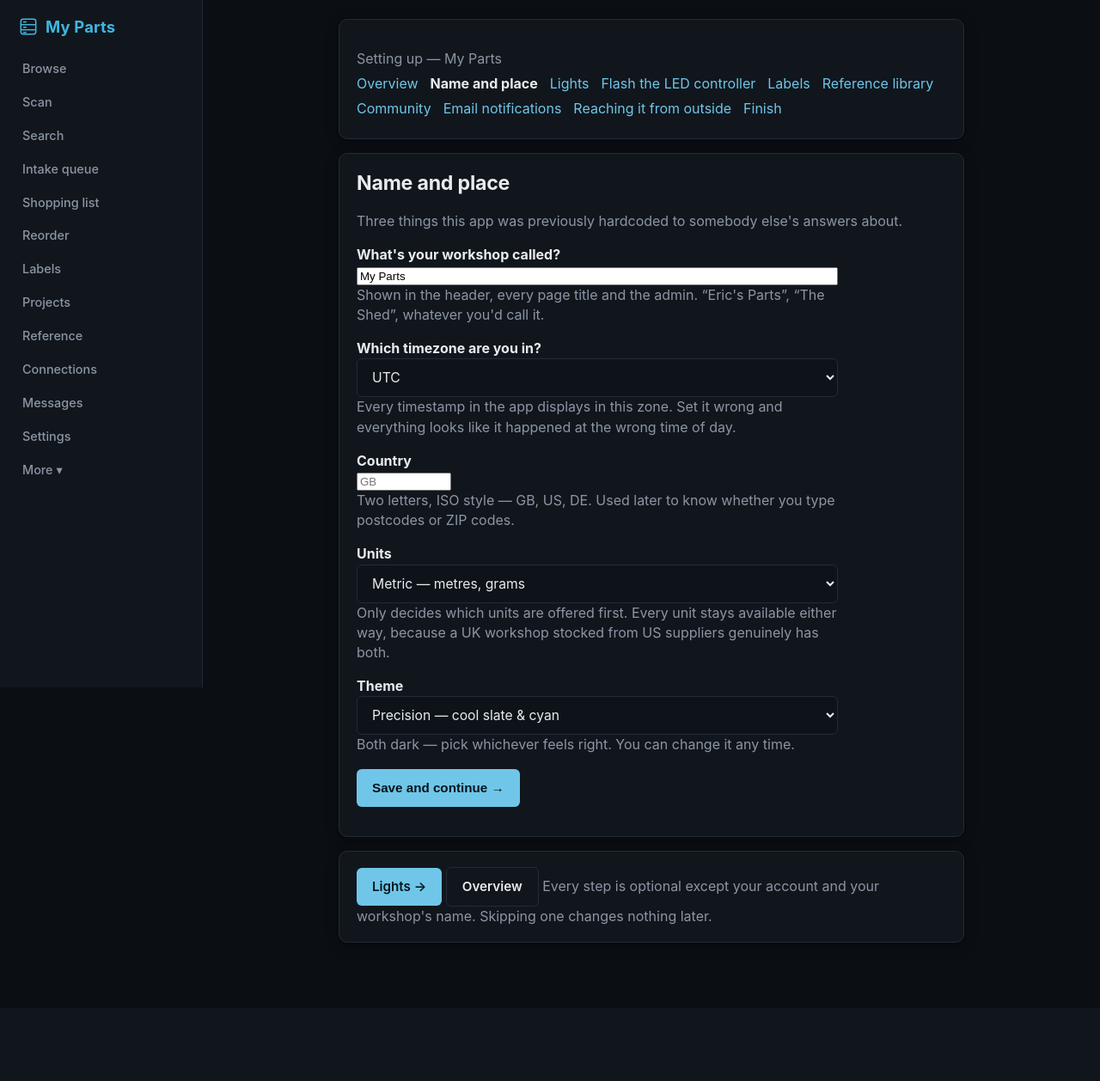
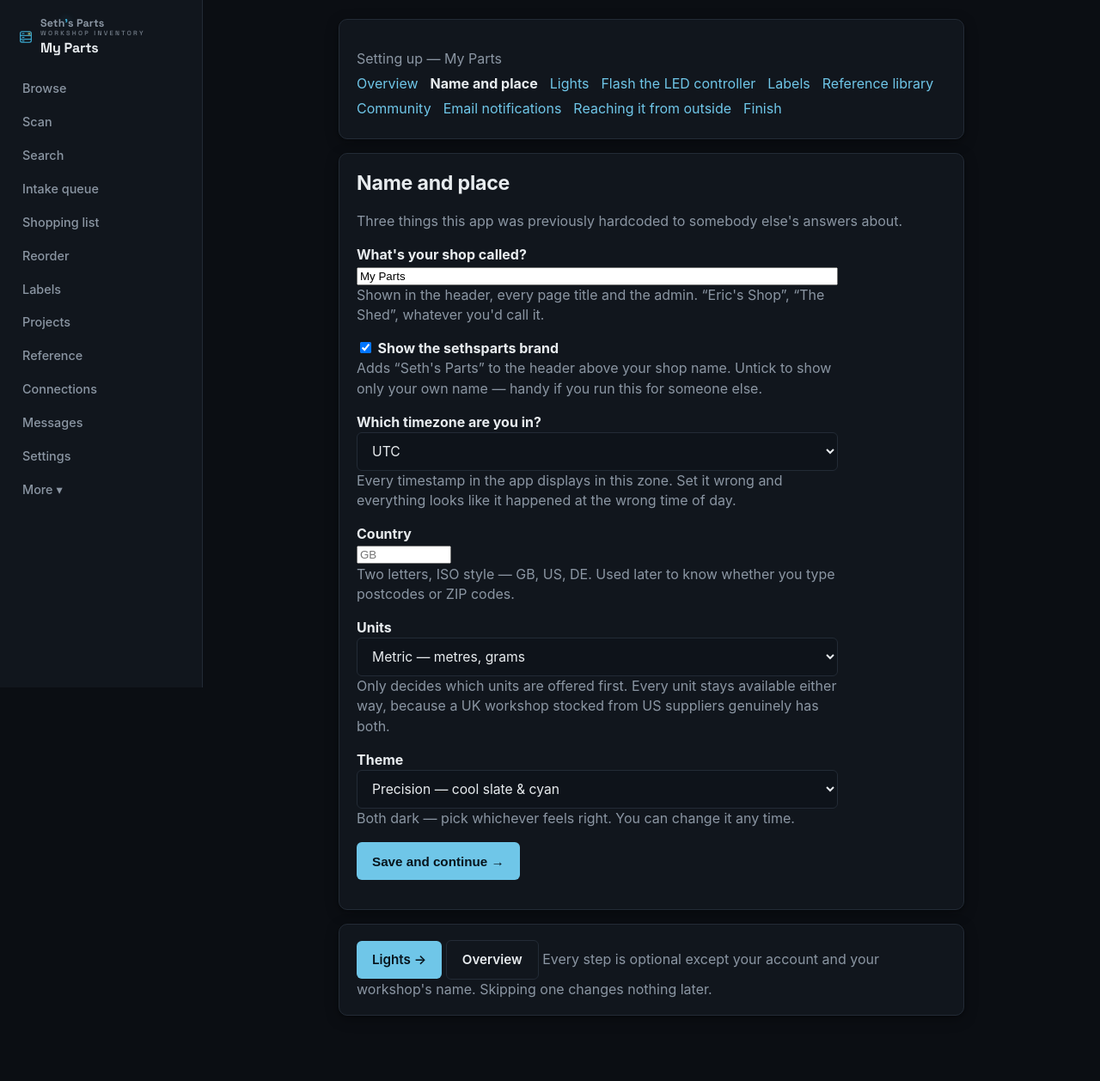
Before and after one commit to sethmills/sethsparts, a Django app: page /setup/site/ in a window 1280 px wide. Shown: the whole page at 86% size. Before the commit the page ends 1104 px from the top, so only its background shows below. Run offline with Django 5.2, Linux system fonts and the light colour scheme; the visitor is signed in with stand-in values (Sample User, id 1); data comes from the database, SQL or seed files in the repository; data that the repository does not hold is empty; parts of the project's set-up code (start-up, migrations or seed data) failed here and were passed over.

Commit message:
Add logo lockup: flashing drawer mark, sethsparts brand + shop name, branding toggle

```diff
--- a/inventory/context_processors.py
+++ b/inventory/context_processors.py
@@ -32,6 +32,7 @@ def site_context(request):
         "unit_system": unit_system(),
         "setup_complete": bool(obj and obj.setup_completed_at),
         "theme": obj.theme if obj and obj.theme else "precision",
+        "show_branding": obj.show_branding if obj else True,
         "unread_messages": unread,
         "shopping_list_count": shopping,
         "email_configured": bool(obj and obj.email_enabled and obj.smtp_host and obj.smtp_user and obj.smtp_password),
--- a/inventory/models.py
+++ b/inventory/models.py
@@ -976,6 +976,10 @@ class SiteSettings(models.Model):
         default="My Parts",
         help_text="Shown in the header, every page title, and the admin.",
     )
+    show_branding = models.BooleanField(
+        default=True,
+        help_text='Show the sethsparts brand ("Seth\'s Parts") above the shop name in the header. Untick to show only your own name.',
+    )
     timezone = models.CharField(
         max_length=64,
         default="UTC",
--- a/inventory/static/inventory/style.css
+++ b/inventory/static/inventory/style.css
@@ -83,6 +83,71 @@ header.topbar .brand {
 }
 header.topbar .brand:hover { text-decoration: none; opacity: 0.85; }
 header.topbar .brand svg { flex: none; display: block; }
+
+/* Brand logo lockup */
+@font-face {
+  font-family: "Space Grotesk";
+  font-style: normal;
+  font-weight: 600;
+  font-display: swap;
+  src: url("fonts/space-grotesk-600.woff2") format("woff2");
+}
+@font-face {
+  font-family: "Space Grotesk";
+  font-style: normal;
+  font-weight: 700;
+  font-display: swap;
+  src: url("fonts/space-grotesk-700.woff2") format("woff2");
+}
+
+header.topbar .brand-text {
+  display: flex;
+  flex-direction: column;
+  gap: 1px;
+  line-height: 1.12;
+  min-width: 0;
+}
+header.topbar .brand-credit {
+  font-family: "Space Grotesk", "Inter", -apple-system, sans-serif;
+  font-weight: 700;
+  font-size: 12.5px;
+  letter-spacing: 0.01em;
+  color: var(--muted);
+}
+header.topbar .brand-apos {
+  color: var(--accent);
+  text-shadow: 0 0 8px var(--accent);
+}
+header.topbar .brand-tagline {
+  font-family: "Space Grotesk", "Inter", sans-serif;
+  font-weight: 600;
+  font-size: 7.5px;
+  letter-spacing: 0.3em;
+  text-transform: uppercase;
+  color: var(--muted);
+  opacity: 0.75;
+}
+header.topbar .brand-owner {
+  font-family: "Space Grotesk", "Inter", -apple-system, sans-serif;
+  font-weight: 700;
+  font-size: 16px;
+  letter-spacing: -0.01em;
+  color: var(--text);
+  margin-top: 3px;
+}
+
+/* The flashing locate dot on the drawer mark */
+.brand-dot, .brand-dot-glow { animation: brand-dot-cycle 9s linear infinite; }
+.brand-dot-glow { animation: brand-dot-cycle 9s linear infinite, brand-dot-breathe 3.4s ease-in-out infinite; }
+@keyframes brand-dot-cycle {
+  0% { fill: #6fc6e8; } 16% { fill: #8a86f0; } 33% { fill: #c58ae8; }
+  50% { fill: #e87f9a; } 66% { fill: #e0b45a; } 83% { fill: #7fdcb0; } 100% { fill: #6fc6e8; }
+}
+@keyframes brand-dot-breathe { 0%, 100% { opacity: 0.35; } 50% { opacity: 0.8; } }
+@media (prefers-reduced-motion: reduce) {
+  .brand-dot, .brand-dot-glow { animation: none; }
+  .brand-dot-glow { opacity: 0.55; }
+}
 
 header.topbar nav { display: flex; flex-wrap: wrap; align-items: center; gap: 6px; }
 header.topbar nav a {
--- a/inventory/templates/inventory/base.html
+++ b/inventory/templates/inventory/base.html
@@ -11,15 +11,27 @@
 <body>
   <header class="topbar no-print">
     <a class="brand" href="{% url 'inventory:browse' %}">
-      <svg width="22" height="22" viewBox="0 0 24 24" fill="none" xmlns="http://www.w3.org/2000/svg" aria-hidden="true">
+      <svg class="brand-mark" width="16" height="16" viewBox="0 0 24 24" fill="none" xmlns="http://www.w3.org/2000/svg" aria-hidden="true">
+        <defs>
+          <filter id="brand-glow" x="-150%" y="-150%" width="400%" height="400%">
+            <feGaussianBlur stdDeviation="1.4" result="b"/>
+            <feMerge><feMergeNode in="b"/><feMergeNode in="SourceGraphic"/></feMerge>
+          </filter>
+        </defs>
         <rect x="2.5" y="2.5" width="19" height="19" rx="3" stroke="currentColor" stroke-width="1.6"/>
         <line x1="2.5" y1="9.5" x2="21.5" y2="9.5" stroke="currentColor" stroke-width="1.6"/>
         <line x1="2.5" y1="16" x2="21.5" y2="16" stroke="currentColor" stroke-width="1.6"/>
         <line x1="6" y1="6" x2="9" y2="6" stroke="currentColor" stroke-width="1.6" stroke-linecap="round"/>
         <line x1="6" y1="12.75" x2="9" y2="12.75" stroke="currentColor" stroke-width="1.6" stroke-linecap="round"/>
         <line x1="6" y1="19.25" x2="9" y2="19.25" stroke="currentColor" stroke-width="1.6" stroke-linecap="round"/>
+        <circle class="brand-dot-glow" cx="18" cy="6.5" r="2.7" filter="url(#brand-glow)"/>
+        <circle class="brand-dot" cx="18" cy="6.5" r="1.4"/>
       </svg>
-      {{ site_name }}
+      <span class="brand-text">
+        {% if show_branding %}<span class="brand-credit">Seth<span class="brand-apos">'</span>s&nbsp;Parts</span>{% endif %}
+        <span class="brand-tagline">Workshop&nbsp;Inventory</span>
+        <span class="brand-owner">{{ site_name }}</span>
+      </span>
     </a>
     <button type="button" class="btn secondary pi-only" onclick="history.back()" title="Go back">← Back</button>
     <a class="btn secondary pi-only" href="{% url 'inventory:browse' %}" title="Go to Browse"><svg width="15" height="15" viewBox="0 0 24 24" fill="none" stroke="currentColor" stroke-width="1.8" stroke-linecap="round" stroke-linejoin="round" aria-hidden="true"><path d="M3 9l9-6 9 6v11a2 2 0 0 1-2 2H5a2 2 0 0 1-2-2z"/><path d="M9 22V12h6v10"/></svg> Home</a>
--- a/inventory/templates/inventory/community/connections.html
+++ b/inventory/templates/inventory/community/connections.html
@@ -8,7 +8,7 @@
 {% endif %}
 <div class="card">
   <h1>Connections</h1>
-  <p class="muted">Other workshops running this app. Connecting lets you see each other on the community map and, if you choose, search each other's parts. There's no central server — your instance asks the workshops you're connected to, and they pass on what they know.</p>
+  <p class="muted">Other workshops running this app. Connecting lets you see each other on the community map and, if you choose, search each other's parts. There's no central server — your shop asks the workshops you're connected to, and they pass on what they know.</p>
   <p class="muted">
     Your address for others to reach you: <code>{{ my_url }}</code>
     {% if not has_location %}
@@ -108,7 +108,7 @@
 
 <div class="card">
   <h2>Turning it all off</h2>
-  <p class="muted">Untick <em>map pins</em> on everyone and remove your district, and this instance is invisible — no pin, no map, no connection requests. Turning sharing off per person is the same idea one level down.</p>
+  <p class="muted">Untick <em>map pins</em> on everyone and remove your district, and this shop is invisible — no pin, no map, no connection requests. Turning sharing off per person is the same idea one level down.</p>
   <p><a class="btn secondary" href="{% url 'inventory:setup_community' %}">Community settings →</a></p>
 </div>
 {% endblock %}
--- a/inventory/templates/inventory/help/community-and-privacy.html
+++ b/inventory/templates/inventory/help/community-and-privacy.html
@@ -26,15 +26,15 @@
 
 <div class="card">
   <h2>There is no central server</h2>
-  <p>Nothing about the community feature lives on a server anyone runs on your behalf. Your instance asks the workshops you're connected to whether they know anyone nearby, and they pass on what they know — but only when you ask it to: the button on the map, or <code>manage.py sync_community_pins</code> on a timer. Simply opening the map contacts nobody.</p>
+  <p>Nothing about the community feature lives on a server anyone runs on your behalf. Your shop asks the workshops you're connected to whether they know anyone nearby, and they pass on what they know — but only when you ask it to: the button on the map, or <code>manage.py sync_community_pins</code> on a timer. Simply opening the map contacts nobody.</p>
   <p>Pins are signed by whoever published them, which is what lets a workshop pass one on without being able to move it, rename it, or invent one that isn't theirs.</p>
   <p>That's why one connection is enough to start seeing a map, and why connecting to any other workshop keeps it working if one goes away.</p>
-  <p class="muted">Every install starts connected to the app's maintainer, so a brand-new instance has somewhere to ask. That connection is pins only, and you can remove it.</p>
+  <p class="muted">Every install starts connected to the app's maintainer, so a brand-new shop has somewhere to ask. That connection is pins only, and you can remove it.</p>
 </div>
 
 <div class="card">
   <h2>Turning it off, properly off</h2>
-  <p>Untick <em>show my workshop as a pin</em> and the pin goes. What gets published afterwards is a signed “I'm gone” note, which every instance that sees it deletes rather than keeps — so an opt-out genuinely removes the data rather than hiding it.</p>
+  <p>Untick <em>show my workshop as a pin</em> and the pin goes. What gets published afterwards is a signed “I'm gone” note, which every shop that sees it deletes rather than keeps — so an opt-out genuinely removes the data rather than hiding it.</p>
   <p>Revoke a connection and it stops being asked anything, immediately.</p>
   <p class="muted">This is the reason the app signs entries instead of using a blockchain. An append-only ledger cannot honour “delete my data” — the entry would survive on every node forever, which is the opposite of what an opt-out has to mean.</p>
 </div>
--- a/inventory/templates/inventory/setup/access.html
+++ b/inventory/templates/inventory/setup/access.html
@@ -67,7 +67,7 @@
   </p>
   <p class="muted">
     If you only ever use this at home, skip all of it. The community map won't work
-    until your instance is reachable, and nothing else cares.
+    until your shop is reachable, and nothing else cares.
   </p>
 </div>
 {% endblock %}
--- a/inventory/templates/inventory/setup/community.html
+++ b/inventory/templates/inventory/setup/community.html
@@ -69,7 +69,7 @@
 
 <div class="card">
   <h2>Worth knowing</h2>
-  <p class="muted">There is no central server. Your instance asks the workshops you're connected to whether they know anyone nearby, and they pass on what they know — which is why connecting to one other person is enough to start seeing the map.</p>
-  <p class="muted">None of this works on a home network alone. To be found by anyone else, your instance has to be reachable from outside — the next step covers that.</p>
+  <p class="muted">There is no central server. Your shop asks the workshops you're connected to whether they know anyone nearby, and they pass on what they know — which is why connecting to one other person is enough to start seeing the map.</p>
+  <p class="muted">None of this works on a home network alone. To be found by anyone else, your shop has to be reachable from outside — the next step covers that.</p>
 </div>
 {% endblock %}
--- a/inventory/templates/inventory/setup/site.html
+++ b/inventory/templates/inventory/setup/site.html
@@ -8,10 +8,15 @@
   <form method="post" style="max-width:560px">
     {% csrf_token %}
     <p>
-      <label for="site_name"><strong>What's your workshop called?</strong></label><br>
+      <label for="site_name"><strong>What's your shop called?</strong></label><br>
       <input id="site_name" name="site_name" required value="{{ site.site_name }}"
              style="width:100%">
-      <br><span class="muted">Shown in the header, every page title and the admin. “Eric's Parts”, “The Shed”, whatever you'd call it.</span>
+      <br><span class="muted">Shown in the header, every page title and the admin. “Eric's Shop”, “The Shed”, whatever you'd call it.</span>
+    </p>
+
+    <p>
+      <label><input type="checkbox" name="show_branding" {% if site.show_branding %}checked{% endif %}> <strong>Show the sethsparts brand</strong></label><br>
+      <span class="muted">Adds “Seth's Parts” to the header above your shop name. Untick to show only your own name — handy if you run this for someone else.</span>
     </p>
 
     <p>
--- a/inventory/views/setup.py
+++ b/inventory/views/setup.py
@@ -156,6 +156,7 @@ def setup_site(request):
         country = (request.POST.get("country") or "").strip().upper()[:2]
         unit_system = request.POST.get("unit_system") or "metric"
         theme = request.POST.get("theme") or "precision"
+        show_branding = request.POST.get("show_branding") == "on"
 
         if not name:
             messages.error(request, "Give your workshop a name — it goes in the header of every page.")
@@ -167,6 +168,7 @@ def setup_site(request):
             site.country = country
             site.unit_system = unit_system if unit_system in ("metric", "imperial") else "metric"
             site.theme = theme if theme in ("precision", "warm") else "precision"
+            site.show_branding = show_branding
             site.save()
             messages.success(request, "Saved.")
             return redirect(wizard.next_step_after(wizard.SITE.key).url_name)
```
Also changed, not shown: inventory/tests/test_login.py (+2 -1 lines), inventory/tests/test_setup_wizard.py (+13 -0 lines), inventory/migrations/0030_sitesettings_show_branding.py (added), inventory/static/inventory/fonts/space-grotesk-600.woff2 (added), inventory/static/inventory/fonts/space-grotesk-700.woff2 (added).
